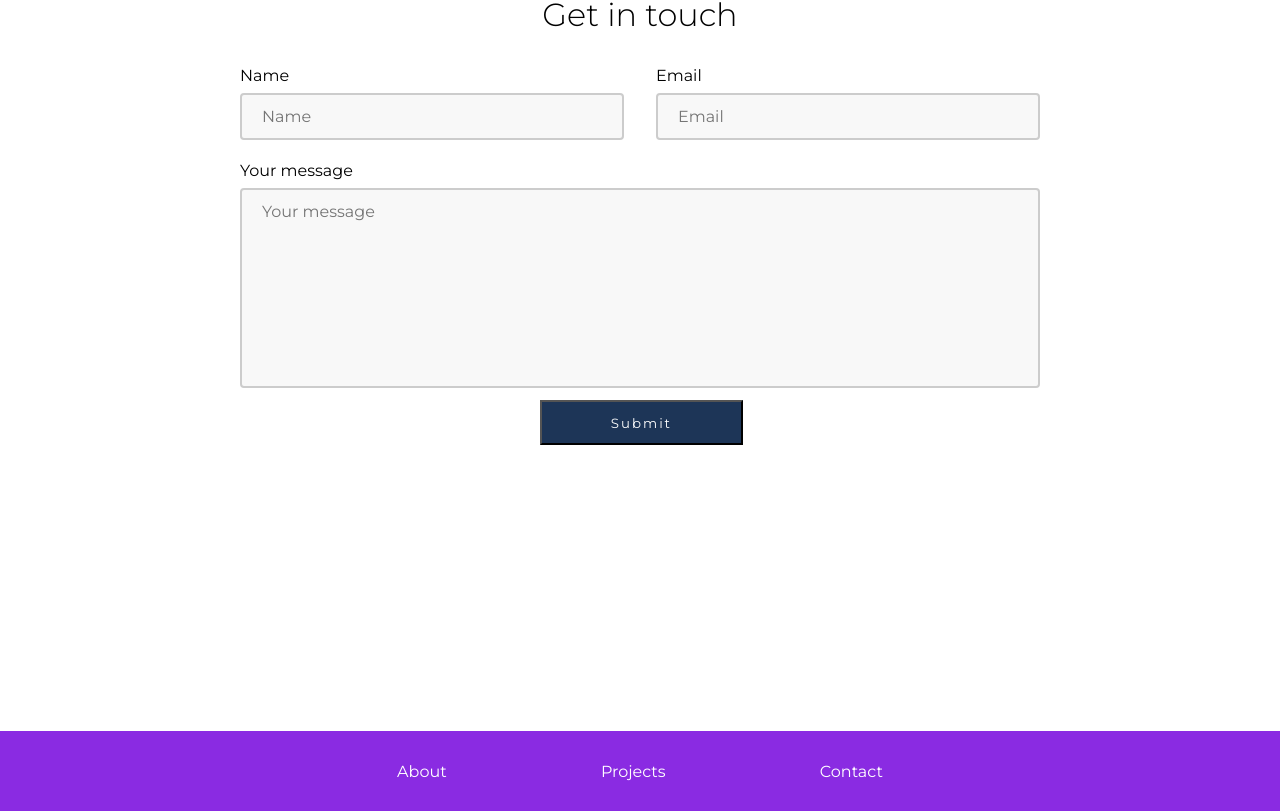
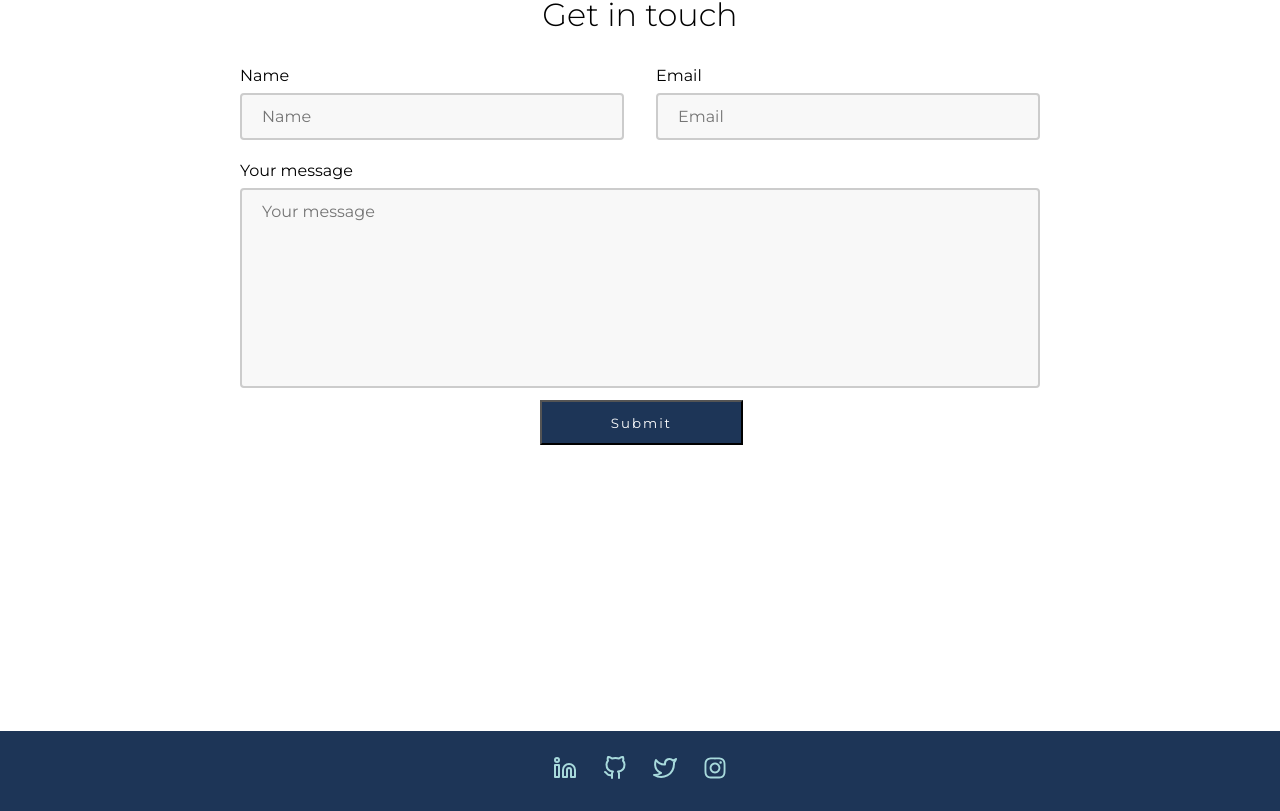
Before and after one commit to EmanuelTejada032/portcolio, a React (Create React App) app: page / in a window 1280 px wide. Shown: the part 3046-3857 px from the top of the page. Built offline with nearby package versions, Linux system fonts and the light colour scheme.

Commit message:
new layout style, footer

```diff
--- a/src/components/Footer/Footer.js
+++ b/src/components/Footer/Footer.js
@@ -1,20 +1,14 @@
 import React from 'react'
-import { MenuItems } from '../Navbar/MenuItems'
-import { Link} from "react-scroll";
+import { socialMedias } from '../../data'
 import './styles.css'
 
 const Footer = () => {
 
     return (
         <div className='footer'>
-                <ul>
-                   {MenuItems.map( (item, id) => (
-                       <li key={id} ><Link  spy={true}
-                       smooth={true}
-                       offset={item.url === 'about'? 1 : -120}
-                       duration={800}
-                       activeClass='active'
-                       to={item.url}>{item.title}</Link></li>
+                <ul className='footer-links'>
+                   {socialMedias.map((socialMedia, i) => (
+                    <li key={i}><a href={socialMedia.url} target='_blank' rel="noreferrer">{socialMedia.icon}</a></li>
                    ))}
                 </ul>
         </div>
--- a/src/components/Footer/styles.css
+++ b/src/components/Footer/styles.css
@@ -1,33 +1,19 @@
 .footer{
-    background-color: blueviolet;
+    background-color: #1D3557;
     height: 10vh;
+    display: flex;
+    justify-content: center;
+    align-items: center;
 }
 
 .footer ul {
-    height: 100%;
-    width: 50%;
-    margin: 0 auto;
+    width: 200px;
     display:flex;
     justify-content: space-around;
-    align-items: center;
     list-style: none;
 }
 
 .footer a {
-    color: white;
+    color: #A8DADC;
+    font-size: 1.5rem;
 }
-
-.footer li{
-    padding: .7rem 1rem;
-}
-.footer li:hover{
-    border-radius: 5%;
-    background-color: rgba(0, 0, 0, 0.2);
-    cursor: pointer;
-}
-
-@media screena and (max-width: 568px){
-    .footer ul{
-        width: 100%;
-    }
-}
```
